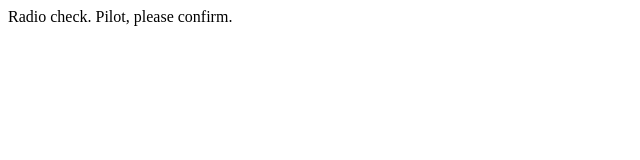
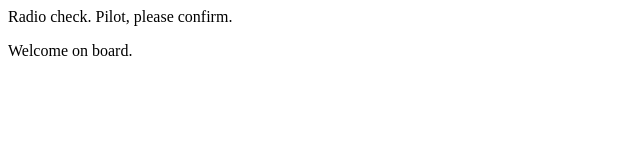
Before and after one commit to taylorabranson/communication-log, a plain HTML site: page index.html in a window 1280 px wide. Shown: the whole page, without its empty margins (0-640 px from the left). Drawn offline with Linux system fonts and the light colour scheme.

Commit message:
Added a line to the index.html.

```diff
--- a/index.html
+++ b/index.html
@@ -1,5 +1,6 @@
 <html>
 <body>
    <p>Radio check. Pilot, please confirm.</p>
+   <p>Welcome on board.</p>
 </body>
 </html>
```
